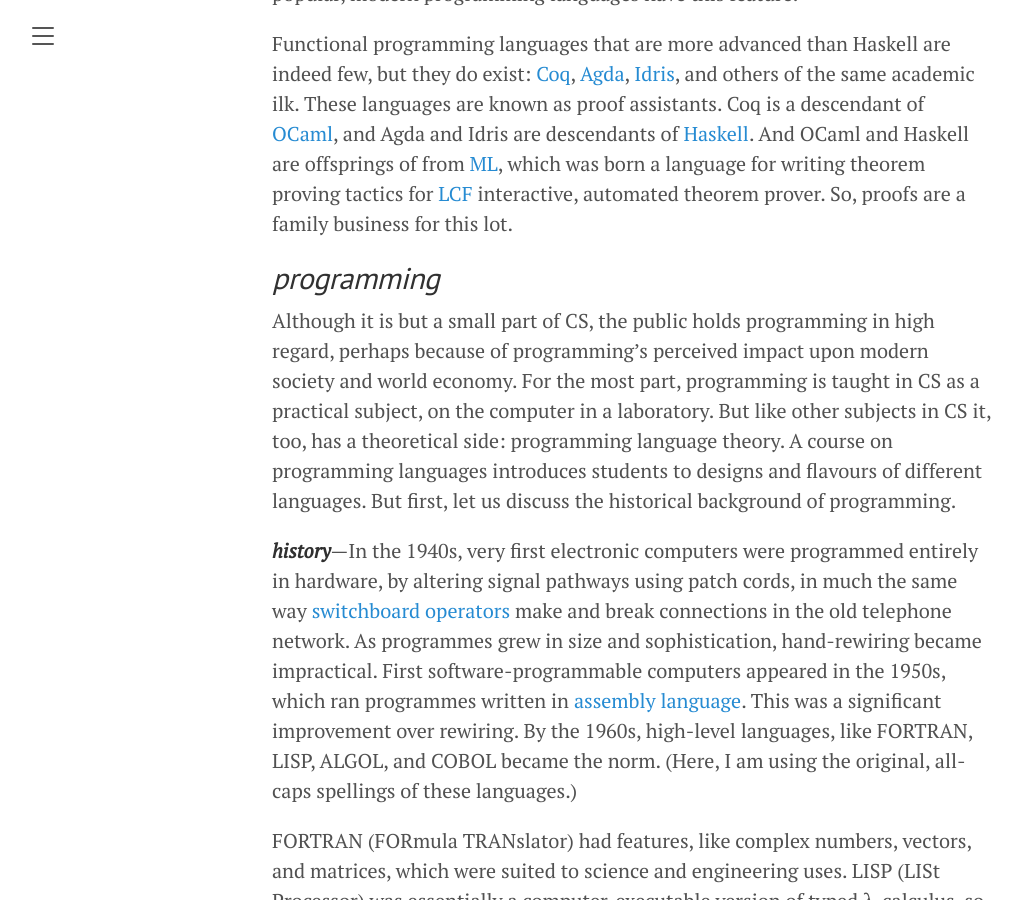
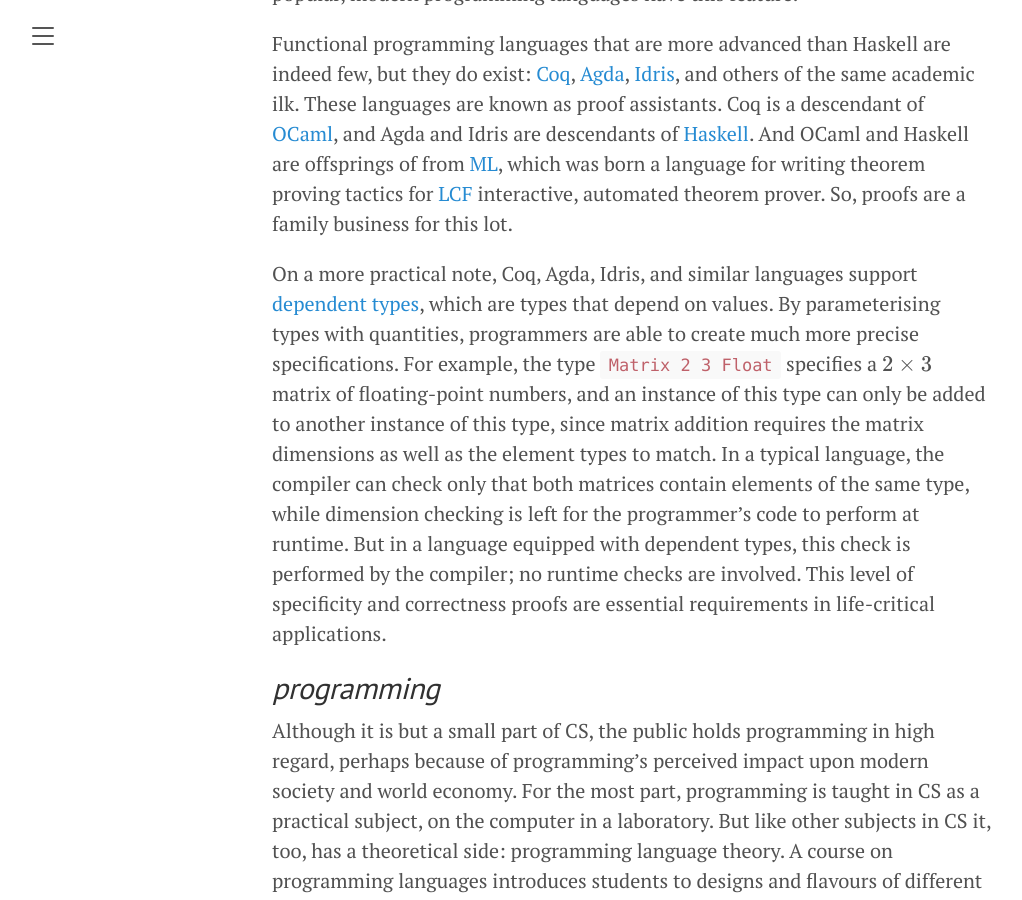
Before and after one commit to amenzwa/amenzwa.github.io, a Jekyll site: the page built from computing/CSCurriculum.md, in a window 1280 px wide and 900 px high, scrolled down 17663 px. Shown: the whole window, without its empty margins (8-1030 px from the left). Built offline with Jekyll 4.4.1, drawn with Linux system fonts in a browser that asks for light colours; our own code applies the rules of GitHub Pages for plain Markdown files; formulas are drawn with MathJax 3.

Commit message:
dependent types

```diff
--- a/computing/CSCurriculum.md
+++ b/computing/CSCurriculum.md
@@ -148,6 +148,8 @@ Interest in type theory was traditionally confined to academia. But after years
 Beyond types, there are kinds. Just as an expression involving values is constrained by a type, an expression involving types, called a type constructor, is constrained by a [kind](https://en.wikipedia.org/wiki/Kind_(type_theory)). A [type constructor](https://en.wikipedia.org/wiki/Type_constructor) makes new types by combining existing ones, which it takes as input parameters. This is how abstraction hierarchies are built. In Haskell, for example, the list constructor is denoted `[a]`. Here, `[...]` is a list of elements and `a` is the element-type parameter, and this `a` can be `Char`, `Int`, or any other type that can be placed in a list. A parameterised type constructor, like the `[...]` list constructor, creates a generic container that can hold elements of various types: a list of characters `[Char]`, a list of integers `[Int]`, and so on. Operations that manipulate a generic container neither knows, nor cares about, the type of the elements. For example, when calculating the length of a list, the type of its elements is irrelevant. From the programmer's perspective, he needs only implement one generic function to perform the operation, and the language automatically makes the operation work for all container types. The means by which the type system achieves this flexibility (and the attendant convenience) is known as [parametric polymorphism](https://en.wikipedia.org/wiki/Parametric_polymorphism). Many popular, modern programming languages have this feature.
 
 Functional programming languages that are more advanced than Haskell are indeed few, but they do exist: [Coq](https://en.wikipedia.org/wiki/Coq), [Agda](https://en.wikipedia.org/wiki/Agda_(programming_language)), [Idris](https://en.wikipedia.org/wiki/Idris_(programming_language)), and others of the same academic ilk. These languages are known as proof assistants. Coq is a descendant of [OCaml](https://en.wikipedia.org/wiki/OCaml), and Agda and Idris are descendants of [Haskell](https://en.wikipedia.org/wiki/Haskell_(programming_language)). And OCaml and Haskell are offsprings of from [ML](https://en.wikipedia.org/wiki/ML_(programming_language)), which was born a language for writing theorem proving tactics for [LCF](https://en.wikipedia.org/wiki/Logic_for_Computable_Functions) interactive, automated theorem prover. So, proofs are a family business for this lot.
+
+On a more practical note, Coq, Agda, Idris, and similar languages support [dependent types](https://en.wikipedia.org/wiki/Dependent_type), which are types that depend on values. By parameterising types with quantities, programmers are able to create much more precise specifications. For example, the type `Matrix 2 3 Float` specifies a $2 \times 3$ matrix of floating-point numbers, and an instance of this type can only be added to another instance of this type, since matrix addition requires the matrix dimensions as well as the element types to match. In a typical language, the compiler can check only that both matrices contain elements of the same type, while dimension checking is left for the programmer's code to perform at runtime. But in a language equipped with dependent types, this check is performed by the compiler; no runtime checks are involved. This level of specificity and correctness proofs are essential requirements in life-critical applications.
 
 ## *programming*
 
```
